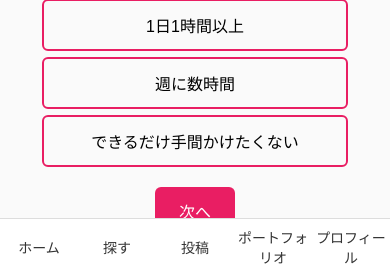
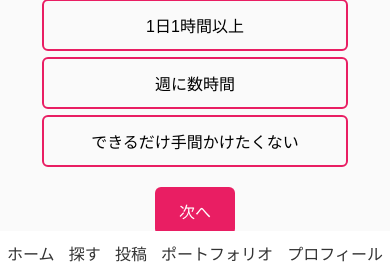
Before and after one commit to babaginji/Myapp, a Flask app: page /ai/ in a window 390 px wide. Shown: the part 687-962 px from the top of the page. Run offline with Flask 3, Linux system fonts and the light colour scheme.

Commit message:
Fix responsive design for mobile

```diff
--- a/app/static/ai.css
+++ b/app/static/ai.css
@@ -270,31 +270,25 @@ h1 {
     text-align: center;
     box-sizing: border-box;
 }
+/* ------------------------------
+   フッター
+------------------------------ */
 footer {
     position: fixed;
     bottom: 0;
-    left: 0;
     width: 100%;
-    background-color: #fff;
-    border-top: 1px solid #ddd;
+    background-color: #fff; /* フッターも白 */
+    border-top: none; /* 境界線なし */
     z-index: 1000;
 }
 
 .bottom-nav {
     display: flex;
     justify-content: space-around;
-    align-items: center;
-    padding: 8px 0;
+    padding: 10px 0;
 }
 
 .bottom-nav a {
     text-decoration: none;
     color: #333;
-    font-size: 14px;
-    flex: 1;
-    text-align: center;
 }
-
-.bottom-nav a:hover {
-    color: #007bff;
-}
```
